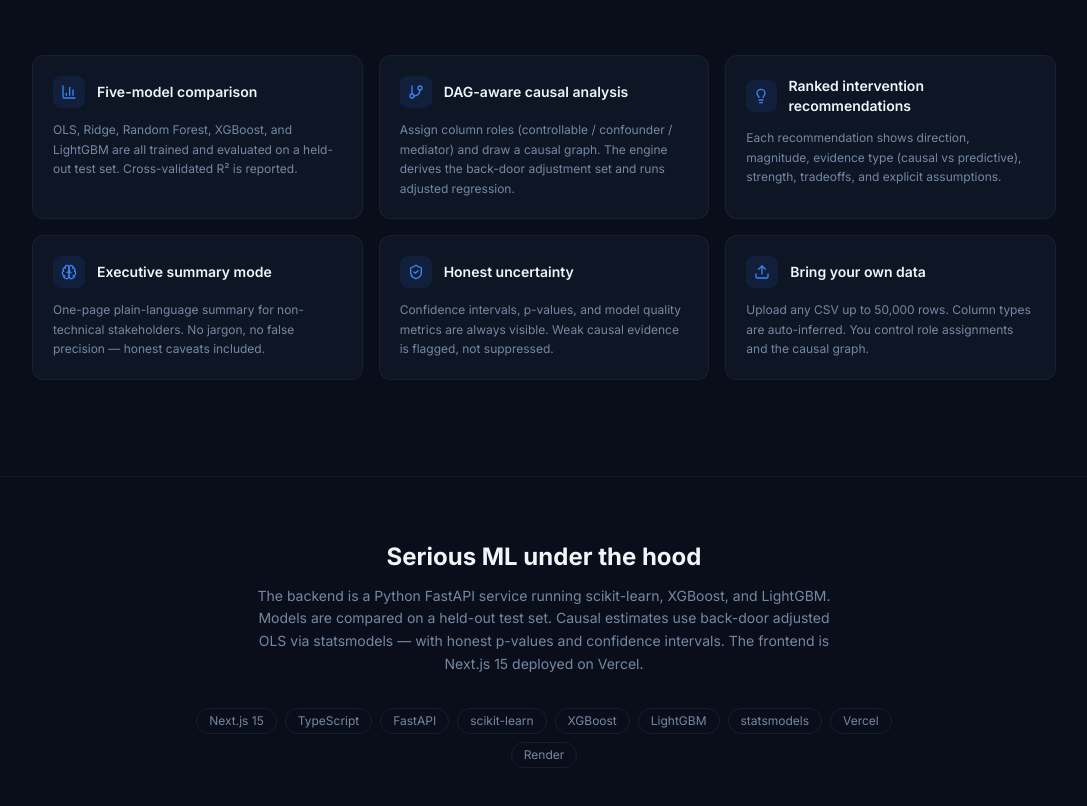
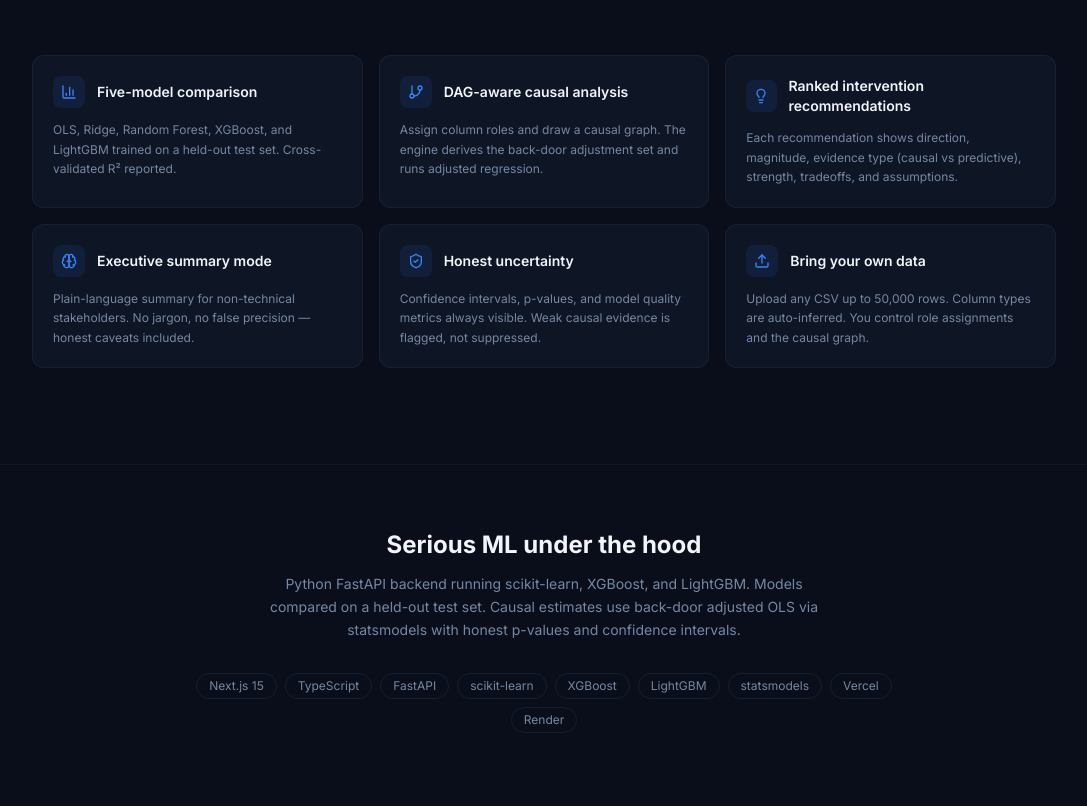
Before and after one commit to abdo2006-dev/lever-guide-v2-2, a Next.js app in the folder apps/web/: page / in a window 1280 px wide. Shown: the part 680-1486 px from the top of the page, without its empty margins (96-1183 px from the left). Built offline with nearby package versions, Linux system fonts and the light colour scheme.

Commit message:
fixed 404 error

```diff
--- a/apps/web/app/page.tsx
+++ b/apps/web/app/page.tsx
@@ -3,14 +3,8 @@
 import Link from "next/link";
 import { useRouter } from "next/navigation";
 import { useState } from "react";
-import {
-  ArrowRight, BarChart3, Brain, GitBranch, Lightbulb,
-  ShieldCheck, Upload, Zap, TrendingDown,
-} from "lucide-react";
-import { toast } from "sonner";
+import { ArrowRight, BarChart3, Brain, GitBranch, Lightbulb, ShieldCheck, Upload, Zap, TrendingDown } from "lucide-react";
 import { useAppStore } from "@/lib/store";
-import { loadDemoDataset } from "@/lib/csv";
-import { DEMO_TARGET } from "@/lib/csv";
 
 export default function HomePage() {
   const router = useRouter();
@@ -20,12 +14,16 @@ export default function HomePage() {
   const handleDemo = async () => {
     setLoading(true);
     try {
+      // Lazy-import to avoid papaparse breaking Next.js static analysis
+      const { loadDemoDataset, DEMO_TARGET } = await import("@/lib/csv");
       const ds = await loadDemoDataset();
       setDataset(ds);
       setTarget(DEMO_TARGET);
+      const { toast } = await import("sonner");
       toast.success("Demo loaded — 5,000 injection-moulding rows ready.");
       router.push("/setup");
     } catch {
+      const { toast } = await import("sonner");
       toast.error("Failed to load demo dataset.");
     } finally {
       setLoading(false);
@@ -41,7 +39,9 @@ export default function HomePage() {
             <TrendingDown className="h-5 w-5 text-primary" /> LeverGuide
           </span>
           <div className="flex items-center gap-4 text-sm text-muted-foreground">
-            <Link href="/setup" className="hover:text-foreground transition-colors">Launch App</Link>
+            <Link href="/setup" className="hover:text-foreground transition-colors">
+              Launch App
+            </Link>
           </div>
         </div>
       </nav>
@@ -58,9 +58,8 @@ export default function HomePage() {
           </span>
         </h1>
         <p className="text-lg md:text-xl text-muted-foreground max-w-2xl mx-auto mb-10 leading-relaxed">
-          Upload any tabular dataset, pick a KPI, and get ranked, explainable
-          recommendations — with predictive <em>and</em> causal evidence shown side by
-          side.
+          Upload any tabular dataset, pick a KPI, and get ranked, explainable recommendations —
+          with predictive <em>and</em> causal evidence shown side by side.
         </p>
         <div className="flex flex-col sm:flex-row gap-3 justify-center">
           <button
@@ -100,18 +99,17 @@ export default function HomePage() {
         </div>
       </section>
 
-      {/* Architecture callout */}
+      {/* Stack callout */}
       <section className="border-t border-border/40 py-16">
         <div className="container max-w-3xl mx-auto text-center">
           <h2 className="text-2xl font-bold mb-3">Serious ML under the hood</h2>
           <p className="text-muted-foreground text-sm leading-relaxed max-w-xl mx-auto">
-            The backend is a Python FastAPI service running scikit-learn, XGBoost, and
-            LightGBM. Models are compared on a held-out test set. Causal estimates use
-            back-door adjusted OLS via statsmodels — with honest p-values and confidence
-            intervals. The frontend is Next.js 15 deployed on Vercel.
+            Python FastAPI backend running scikit-learn, XGBoost, and LightGBM. Models compared
+            on a held-out test set. Causal estimates use back-door adjusted OLS via statsmodels
+            with honest p-values and confidence intervals.
           </p>
           <div className="mt-8 flex flex-wrap justify-center gap-2 text-xs text-muted-foreground">
-            {TECH.map((t) => (
+            {["Next.js 15", "TypeScript", "FastAPI", "scikit-learn", "XGBoost", "LightGBM", "statsmodels", "Vercel", "Render"].map((t) => (
               <span key={t} className="rounded-full border border-border/60 px-3 py-1">{t}</span>
             ))}
           </div>
@@ -125,27 +123,27 @@ const FEATURES = [
   {
     icon: BarChart3,
     title: "Five-model comparison",
-    body: "OLS, Ridge, Random Forest, XGBoost, and LightGBM are all trained and evaluated on a held-out test set. Cross-validated R² is reported.",
+    body: "OLS, Ridge, Random Forest, XGBoost, and LightGBM trained on a held-out test set. Cross-validated R² reported.",
   },
   {
     icon: GitBranch,
     title: "DAG-aware causal analysis",
-    body: "Assign column roles (controllable / confounder / mediator) and draw a causal graph. The engine derives the back-door adjustment set and runs adjusted regression.",
+    body: "Assign column roles and draw a causal graph. The engine derives the back-door adjustment set and runs adjusted regression.",
   },
   {
     icon: Lightbulb,
     title: "Ranked intervention recommendations",
-    body: "Each recommendation shows direction, magnitude, evidence type (causal vs predictive), strength, tradeoffs, and explicit assumptions.",
+    body: "Each recommendation shows direction, magnitude, evidence type (causal vs predictive), strength, tradeoffs, and assumptions.",
   },
   {
     icon: Brain,
     title: "Executive summary mode",
-    body: "One-page plain-language summary for non-technical stakeholders. No jargon, no false precision — honest caveats included.",
+    body: "Plain-language summary for non-technical stakeholders. No jargon, no false precision — honest caveats included.",
   },
   {
     icon: ShieldCheck,
     title: "Honest uncertainty",
-    body: "Confidence intervals, p-values, and model quality metrics are always visible. Weak causal evidence is flagged, not suppressed.",
+    body: "Confidence intervals, p-values, and model quality metrics always visible. Weak causal evidence is flagged, not suppressed.",
   },
   {
     icon: Upload,
@@ -153,8 +151,3 @@ const FEATURES = [
     body: "Upload any CSV up to 50,000 rows. Column types are auto-inferred. You control role assignments and the causal graph.",
   },
 ];
-
-const TECH = [
-  "Next.js 15", "TypeScript", "FastAPI", "scikit-learn",
-  "XGBoost", "LightGBM", "statsmodels", "Vercel", "Render",
-];
```
